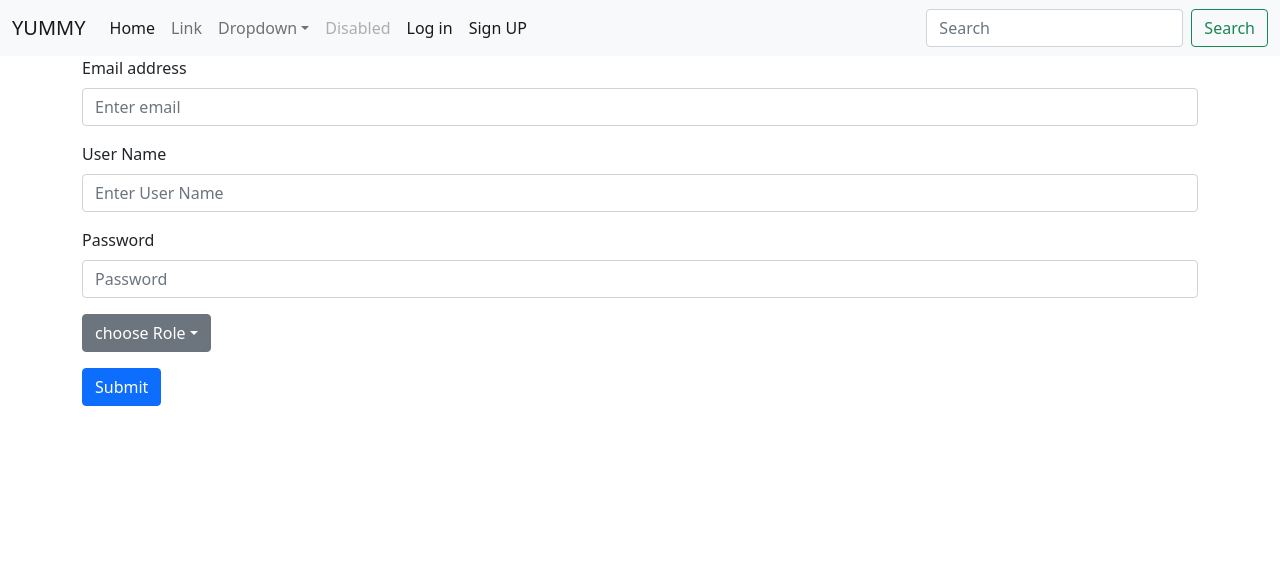
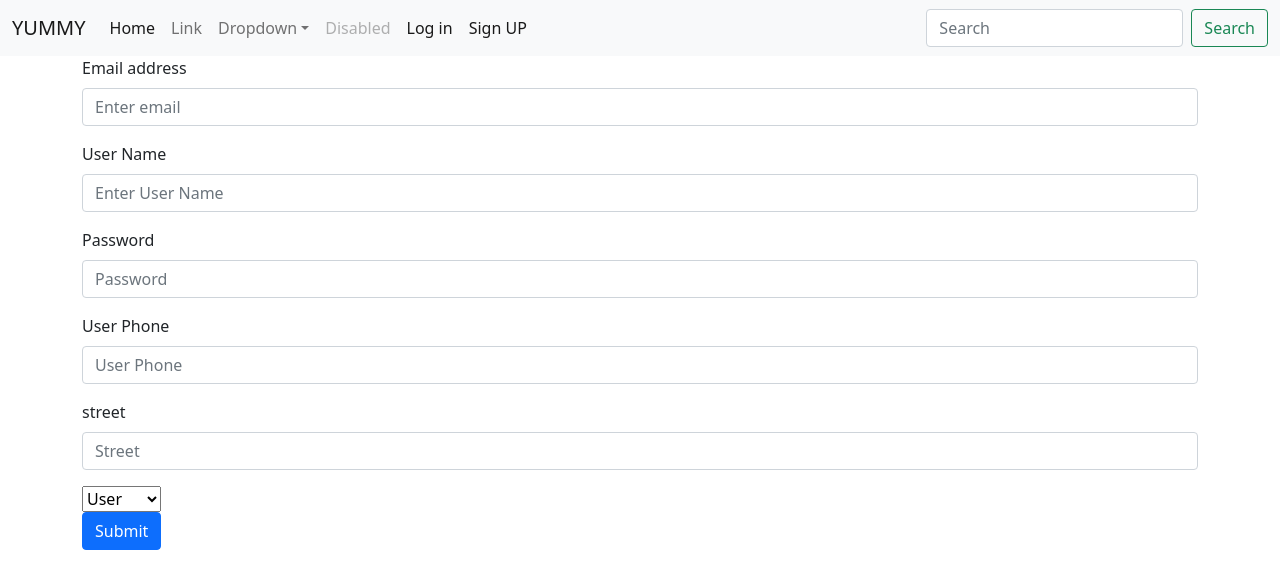
Before and after one commit to ZiadAmrAbdElmonaam/Yummy-Front, a React (Create React App) app: page /signUp in a window 1280 px wide. Shown: the top 588 px of the page. Built offline with nearby package versions, Linux system fonts and the light colour scheme.

Commit message:
Support for user  registration

```diff
--- a/src/pages/SignUp/SignUp.jsx
+++ b/src/pages/SignUp/SignUp.jsx
@@ -8,9 +8,23 @@ import { SignUPThunk } from "../../Store/Actions/SignUP";
 export default function SignUp() {
   // start of states
   const [user, setUser] = useState({
-    kitchenEmail: "",
-    kitchenName: "",
-    kitchenPassword: "",
+    userEmail: "",
+    userFullName: "",
+    userPassword: "",
+    userPhone:"",
+    role:"user",
+    userAddress:{
+      street:"",
+      zone:"",
+      city:"",
+      building:""
+    }
+
+
+
+
+
+
     // kitchenConfirmPassword: "",
   });
   // handel validation error state
@@ -94,6 +108,37 @@ export default function SignUp() {
   const HandelSubmit = (event) => {
     event.preventDefault();
     dispatch(SignUPThunk(user));
+    if(user.role === "user"){
+      fetch("http://localhost:8080/user/", {
+        method: "POST",
+        headers: {
+          "Content-Type": "application/json",
+        },
+        body: JSON.stringify(user)
+      }).then((res) => {
+        return res.json();
+      }).then((data) => {
+        console.log(data);
+      });
+    } else if(user.role === "kitchen"){
+      alert("KITCHENNN");
+      const kitchen = {
+        kitchenName:  user.userFullName,
+        kitchenEmail: user.userEmail,
+        kitchenPhone: user.userPhone,
+      }
+      fetch("http://localhost:8080/kitchen/", {
+        method: "POST",
+        headers: {
+          "Content-Type": "application/json",
+        },
+        body: JSON.stringify(kitchen)
+      }).then((res) => {
+        return res.json();
+      }).then((data) => {
+        console.log(data);
+      });
+    }
     // try {
     //   const url = "http://localhost:8080/kitchen";
     //   const { user: res } = await axios.post(url, user);
@@ -122,8 +167,8 @@ export default function SignUp() {
             <Form.Control
               type="email"
               placeholder="Enter email"
-              value={user.kitchenEmail}
-              name="kitchenEmail"
+              value={user.userEmail}
+              name="userEmail"
               onChange={(e) => handelUserChange(e)}
             />
             <Form.Text className="d-block text-danger mb-2">
@@ -137,8 +182,8 @@ export default function SignUp() {
             <Form.Control
               type="text"
               placeholder="Enter User Name"
-              value={user.kitchenName}
-              name="kitchenName"
+              value={user.userFullName}
+              name="userFullName"
               onChange={(e) => handelUserChange(e)}
             />
             <Form.Text className="d-block text-danger mb-2">
@@ -153,13 +198,42 @@ export default function SignUp() {
               placeholder="Password"
               type="password"
               value={user.userPassword}
-              name="kitchenPassword"
+              name="userPassword"
               onChange={(e) => handelUserChange(e)}
             />
             <Form.Text className="d-block text-danger mb-2">
               {userError.kitchenPasswordError}
             </Form.Text>
           </Form.Group>
+
+          <Form.Group className="mb-3" controlId="formBasicPassword">
+            <Form.Label>User Phone</Form.Label>
+            <Form.Control
+              placeholder="User Phone"
+              type="text"
+              value={user.userPhone}
+              name="userPhone"
+              onChange={(e) => handelUserChange(e)}
+            />
+            <Form.Text className="d-block text-danger mb-2">
+              {userError.kitchenPasswordError}
+            </Form.Text>
+          </Form.Group>
+          <Form.Group className="mb-3" controlId="formBasicPassword">
+            <Form.Label>street</Form.Label>
+            <Form.Control
+              placeholder="Street"
+              type="text"
+              value={user.userAddress.street}
+              name="userStreet"
+              onChange={(e) => handelUserChange(e)}
+            />
+            <Form.Text className="d-block text-danger mb-2">
+              {userError.kitchenPasswordError}
+            </Form.Text>
+          </Form.Group>
+
+
 
           {/* confirm password */}
           {/* <Form.Group className="mb-3" controlId="formBasicConfirmPassword">
@@ -176,20 +250,16 @@ export default function SignUp() {
             </Form.Text>
           </Form.Group> */}
           <div className="dropdown">
-            <button
-              className="btn btn-secondary dropdown-toggle mb-3"
-              type="button"
-              id="dropdownMenuButton1"
-              data-bs-toggle="dropdown"
-              aria-expanded="false"
+            <select
+            value={user.role}
+            name="role"
+            onChange={(e) => handelUserChange(e)}
             >
-              choose Role
-            </button>
-            <ul className="dropdown-menu" aria-labelledby="dropdownMenuButton1">
-              <li className="dropdown-item">user</li>
-              <li className="dropdown-item">kitchen</li>
-              <li className="dropdown-item">pilot</li>
-            </ul>
+              <option value="user">User</option>
+              <option value="kitchen">Kitchen</option>
+              <option value="pilot">Pilot</option>
+            </select>
+
           </div>
           <Button variant="primary" type="submit">
             Submit
```
